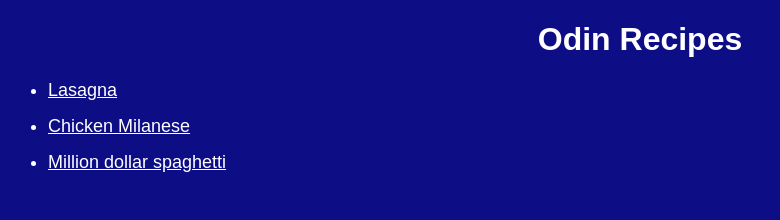
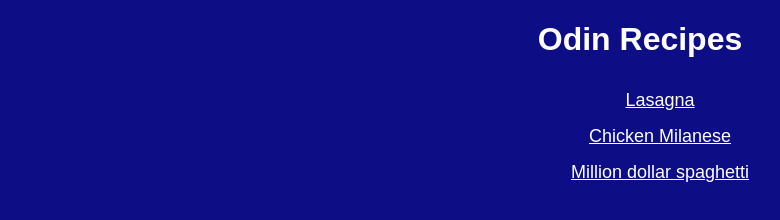
Before and after one commit to rjeunen/odin-recipes, a plain HTML site: page index.html in a window 1280 px wide. Shown: the whole page, without its empty margins (0-780 px from the left). Drawn offline with Linux system fonts and the light colour scheme.

Commit message:
added some additional css for the homepage

```diff
--- a/index.html
+++ b/index.html
@@ -8,10 +8,13 @@
 </head>
 <body>
     <h1>Odin Recipes</h1>
-    <ul>
-        <li><a href="./recipes/lasagna.html">Lasagna</a></li>
-        <li><a href="./recipes/chicken-milanese.html">Chicken Milanese</a></li>
-        <li><a href="./recipes/spaghetti.html">Million dollar spaghetti</a></li>
-    </ul>
+    <div class="testing">
+        <ul class="ulHomePage">
+            <li><a href="./recipes/lasagna.html">Lasagna</a></li>
+            <li><a href="./recipes/chicken-milanese.html">Chicken Milanese</a></li>
+            <li><a href="./recipes/spaghetti.html">Million dollar spaghetti</a></li>
+        </ul>
+    </div>
+
 </body>
 </html>
--- a/style.css
+++ b/style.css
@@ -3,15 +3,30 @@
     color: white;
     font-family: sans-serif, "Times New Roman", Helvetica;
     text-align: center;
+    box-sizing: border-box;
 }
 
 h1{
     font-size: 32px;
+    margin-bottom: 32px;
 }
 
 h2{
     font-size: 24px;
     text-decoration: underline;
+}
+.testing{
+    margin: auto;
+    width: 50%;
+}
+.ulHomePage{
+    width: 50%;
+    margin: auto;
+}
+
+.ulHomePage li{
+    text-align: center;
+    list-style-type: none;
 }
 
 ol li,
@@ -27,7 +42,6 @@ ul li{
 
 ul{
     font-size: 18px;
-    list-style-type: none;
 }
 
 li{
```
